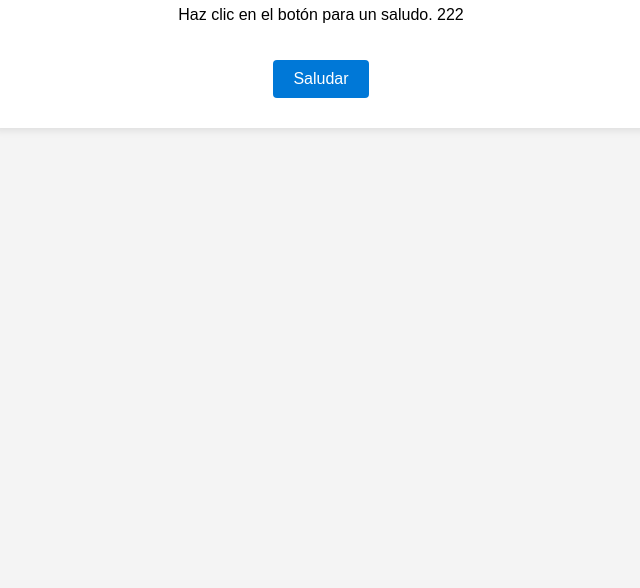
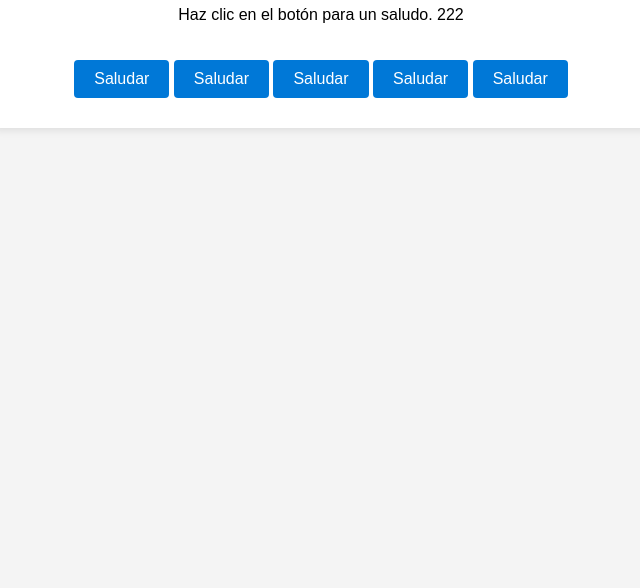
Before and after one commit to AlexanderTorrico/class_gitAction, a plain HTML site: page index.html in a window 1280 px wide. Shown: the part 212-800 px from the top of the page, without its empty margins (319-959 px from the left). Drawn offline with Linux system fonts and the light colour scheme.

Commit message:
add button

```diff
--- a/index.html
+++ b/index.html
@@ -48,6 +48,10 @@ button:hover {
         <h1>Página Básica MI PUSH</h1>
         <p id="mensaje">Haz clic en el botón para un saludo. 222</p>
         <button id="saludoBtn">Saludar</button>
+        <button id="saludoBtn">Saludar</button>
+        <button id="saludoBtn">Saludar</button>
+        <button id="saludoBtn">Saludar</button>
+        <button id="saludoBtn">Saludar</button>
     </div>
     <script src="script.js"></script>
 </body>
```
Also changed, not shown: 3 other files.
